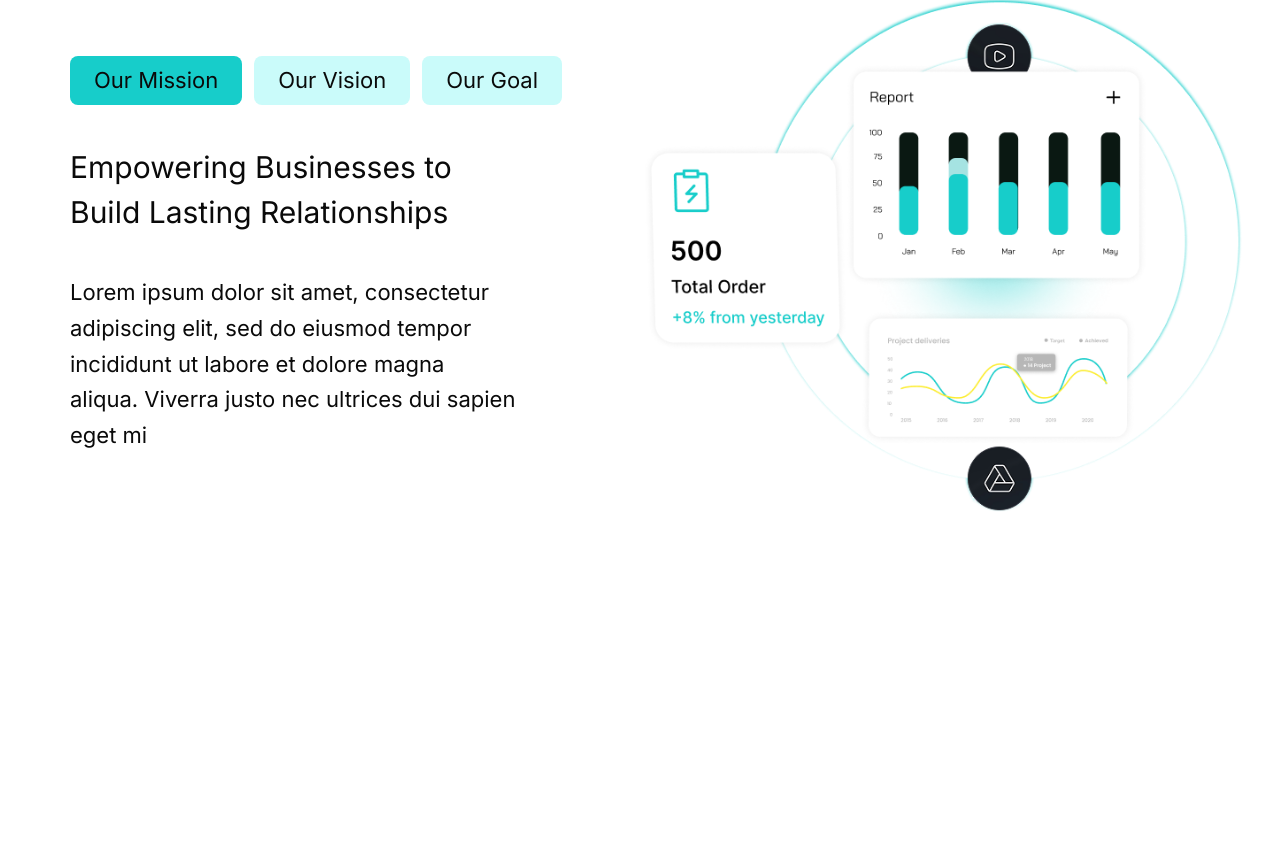
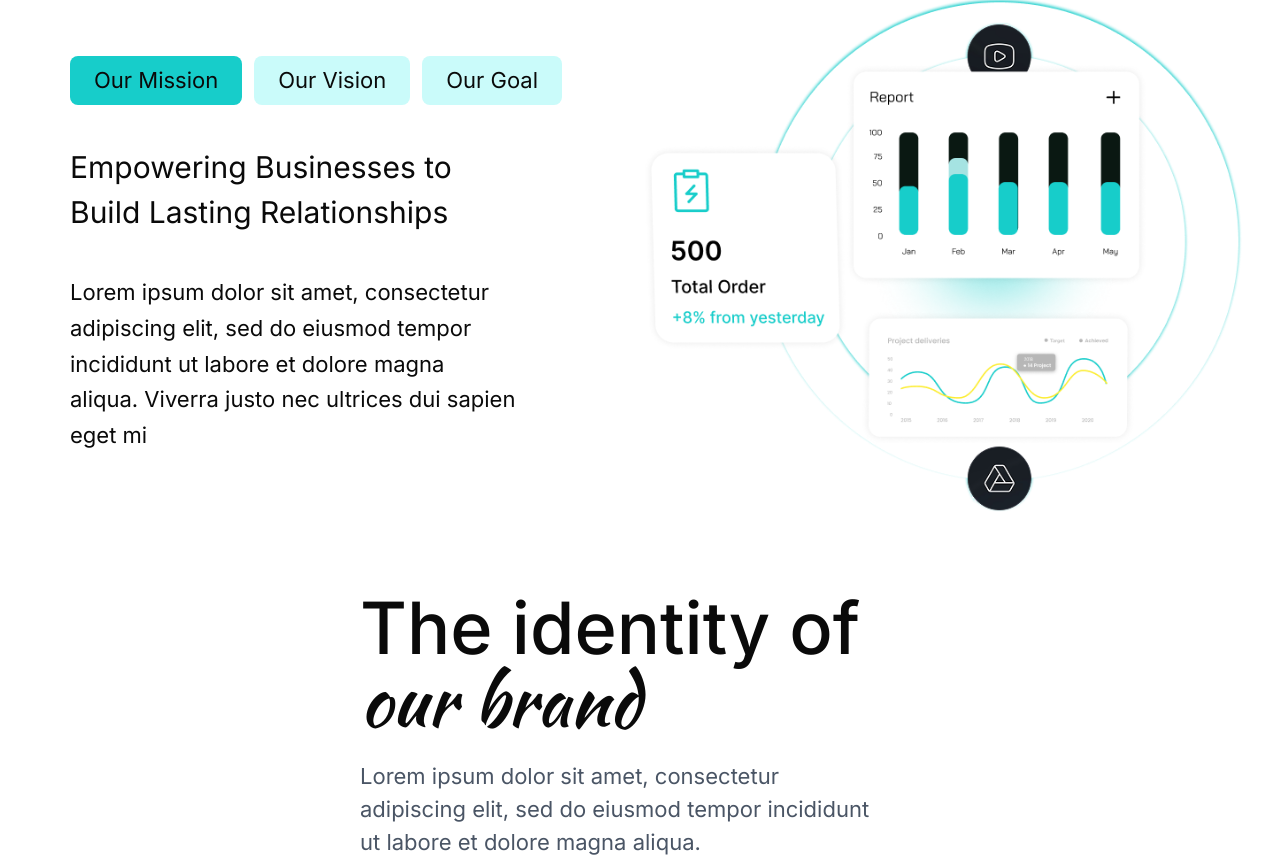
Before and after one commit to Roshen-Perera/ceylon-developers-portfolio, a Next.js app: page /about in a window 1280 px wide. Shown: the part 1924-2783 px from the top of the page. Before the commit the page ends 2436 px from the top, so only its background shows below. Built offline with nearby package versions, Linux system fonts and the light colour scheme.

Commit message:
Add Identity component: include in About page for enhanced content presentation

```diff
--- a/app/about/page.tsx
+++ b/app/about/page.tsx
@@ -1,4 +1,5 @@
 import BlueGlow from '@/components/blueGlow'
+import Identity from '@/components/identity';
 import Motto from '@/components/motto';
 import NavBar from '@/components/navBar'
 import Story from '@/components/story';
@@ -27,6 +28,7 @@ const Page = () => {
         <Story />
         <WhyChoose />
         <Motto/>
+        <Identity/>
       </div>
     </>
   );
```
